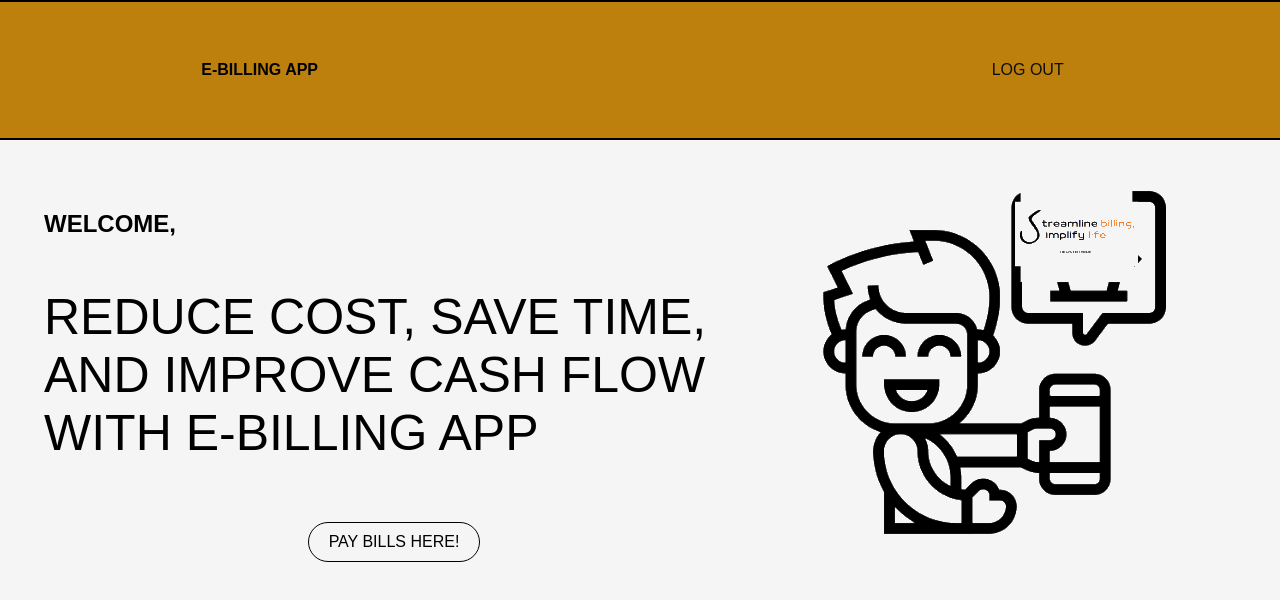
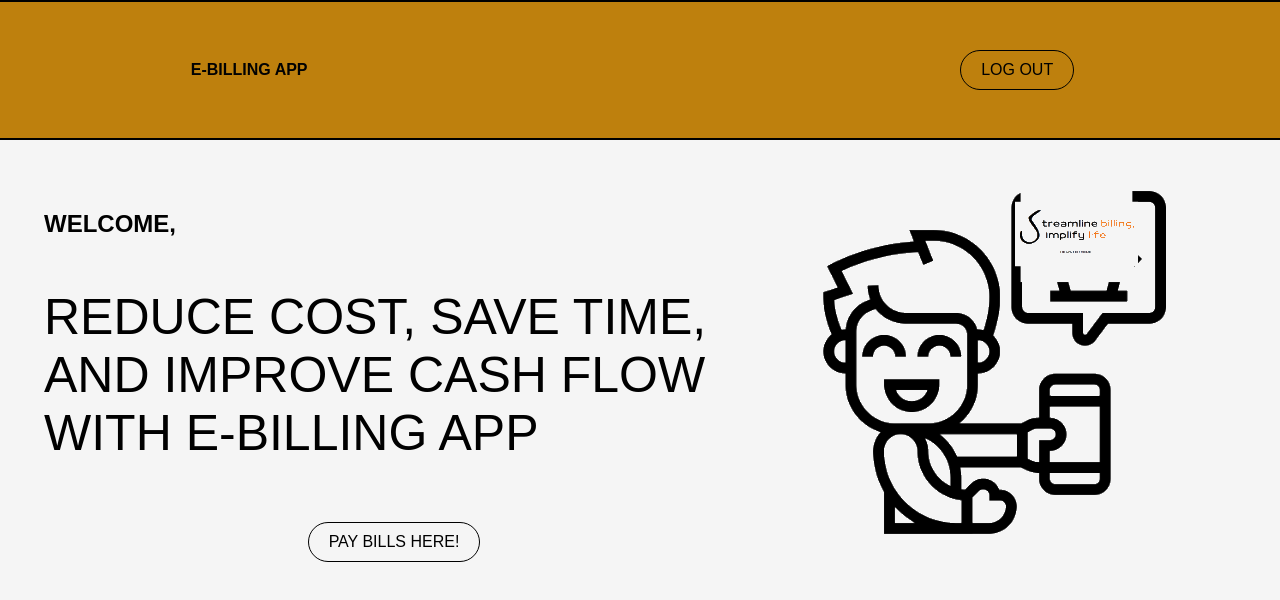
Before and after one commit to jadecrpn/E-Bayad-Center, a React (Create React App) app: page /dashboard in a window 1280 px wide. Shown: the top 600 px of the page. Built offline with nearby package versions, Linux system fonts and the light colour scheme.

Commit message:
change buttons

```diff
--- a/src/App.js
+++ b/src/App.js
@@ -1,5 +1,5 @@
 import React from 'react';
-import { BrowserRouter as Router, Route, Routes,} from 'react-router-dom';
+import { BrowserRouter as Router, Route, Routes,  } from 'react-router-dom';
 import Dashboard from './components/Dashboard';
 import BillingOperations from './components/BillingOperations';
 import Login from './pages/login';
@@ -13,17 +13,19 @@ import './App.css';
 const App = () => {
 
   return (
+
         <Router>
             <Routes>
+
+              <Route path="/" element={<Front />} />
               <Route path="/nav" element={<Navigation />} />
               <Route path="/dashboard" element={<Dashboard />} />
               <Route path="/billing" element={<BillingOperations />} />
               <Route path="/login" element={<Login />} />
-              <Route path="/front" element={<Front />} />
               <Route path="/signup" element={<Signup />} />
             </Routes>
         </Router>
-  );
+  )
 };
 
 export default App;
--- a/src/components/Dashboard.js
+++ b/src/components/Dashboard.js
@@ -1,4 +1,6 @@
 import React, { useState, useEffect } from 'react';
+import { Link } from 'react-router-dom';
+
 import face from '../Assets/face.png';
 
 
@@ -24,15 +26,14 @@ const Dashboard = () => {
     <div className="container">
       <nav>
         <div className="title">E-BILLING APP</div>
-        <div className="nav-buttons">
-          <a href="/login">LOG OUT</a>
-        </div>
+        <Link to="/login" style={buttonStyle}>
+            LOG OUT
+          </Link>
       </nav>
 
       <section className="Dashboard">
-
         <div className="About-main">
-          <h1>WELCOME,{userEmail && <span>{userEmail}</span>} </h1>
+          <h1>WELCOME, {userEmail && <span>{userEmail}</span>} </h1>
           <p>REDUCE COST, SAVE TIME, AND IMPROVE CASH FLOW WITH E-BILLING APP</p>
           <div className="main_button">
             <a href="/billing" style={buttonStyle}>
```
